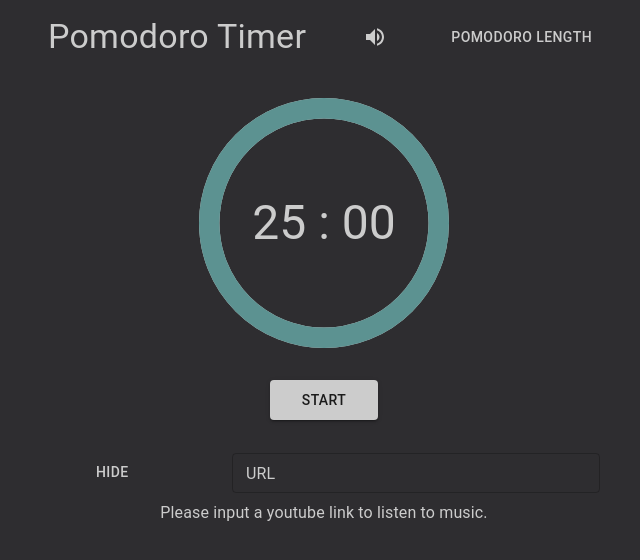
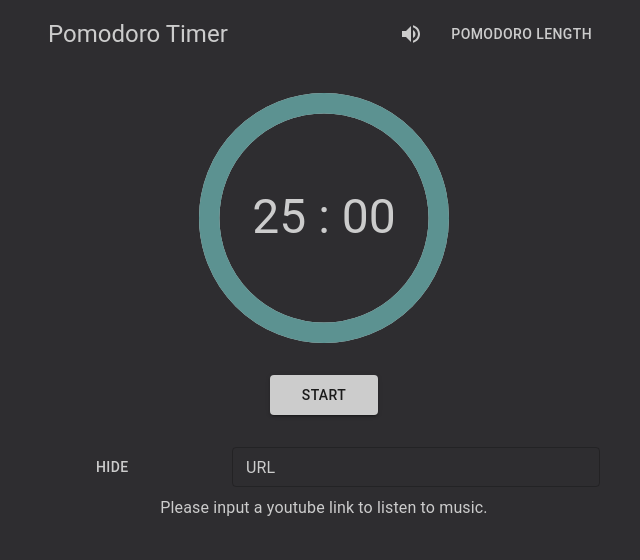
Before and after one commit to Masahito-I/pomodoro-timer, a React (Create React App) app: page / in a window 1280 px wide. Shown: the top 560 px of the page, without its empty margins (316-956 px from the left). Built offline with nearby package versions, Linux system fonts and the light colour scheme; the HTML template or start-up script is replaced by a standard one.

Commit message:
Fixed the header design.

```diff
--- a/src/PomodoroTimer/PomodoroTimer.tsx
+++ b/src/PomodoroTimer/PomodoroTimer.tsx
@@ -97,11 +97,11 @@ const PomodoroTimer = () => {
   return (
     <Container maxWidth="sm" sx={styles.container}>
       <Box sx={styles.titleBox}>
-        <Typography variant="h4">{'Pomodoro Timer'}</Typography>
-        <Button size="small" onClick={clickVolumeButton}>{volumeButton}</Button>
-        <PomodoroLengthMenu
-          setSelectedPomodoroLength={setSelectedPomodoroLength}
-        />
+        <Typography variant="h5">{'Pomodoro Timer'}</Typography>
+        <Box>
+          <Button size="small" onClick={clickVolumeButton}>{volumeButton}</Button>
+          <PomodoroLengthMenu setSelectedPomodoroLength={setSelectedPomodoroLength}/>
+        </Box>
       </Box>
 
       <Box sx={styles.flexCenter}>
```
